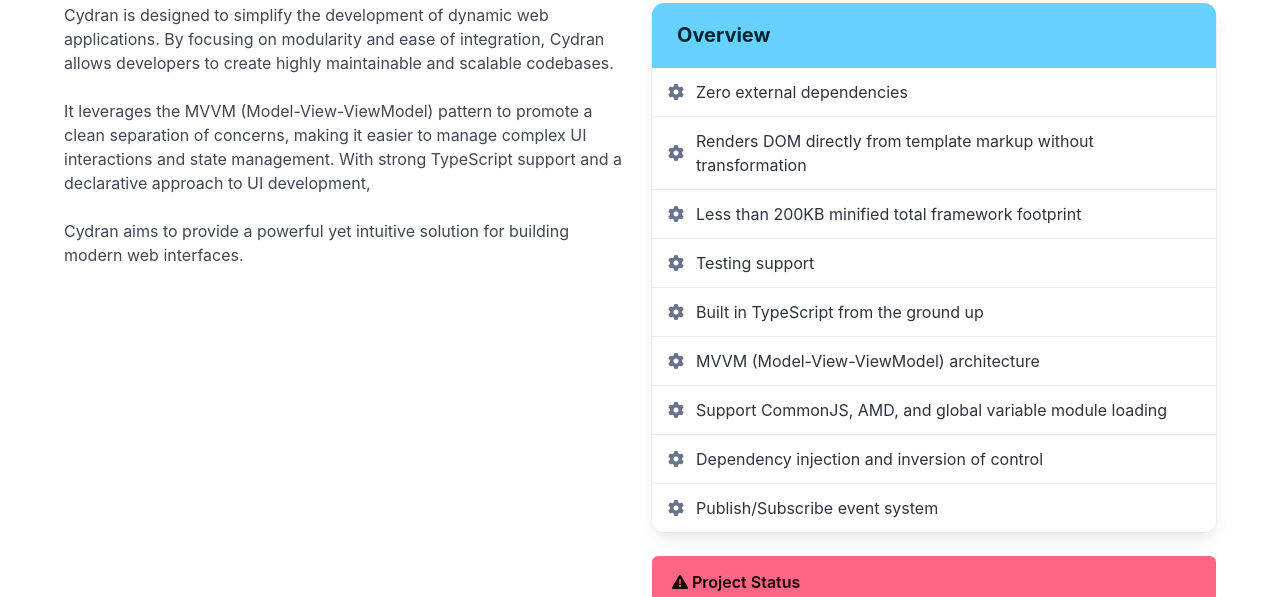
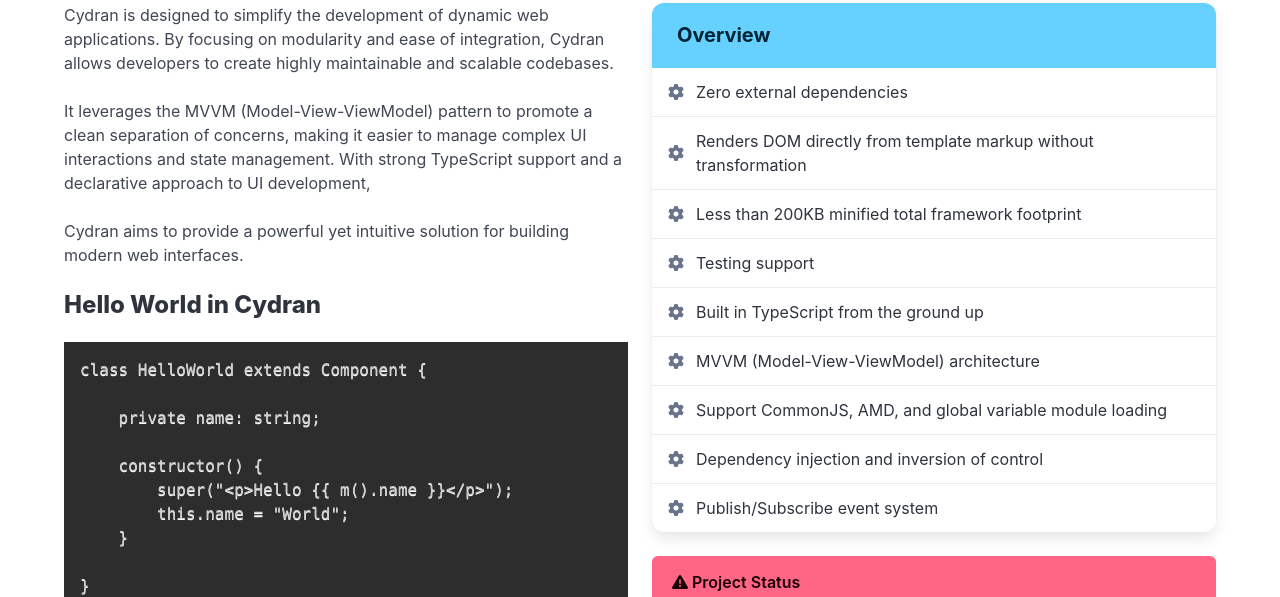
Before and after one commit to cydran/cydran.io-site, a plain HTML site: page index.html in a window 1280 px wide. Shown: the part 204-801 px from the top of the page. Drawn offline with nearby package versions, Linux system fonts and the light colour scheme.

Commit message:
Added code example

```diff
--- a/index.html
+++ b/index.html
@@ -6,7 +6,10 @@
 		<meta name="viewport" content="width=device-width, initial-scale=1">
 		<title>Cydran - An unobtrusive Javascript presentation framework</title>
 		<link rel="stylesheet" href="https://cdn.jsdelivr.net/npm/bulma@1.0.0/css/bulma.min.css">
+		<link rel="stylesheet" href="https://cdnjs.cloudflare.com/ajax/libs/prism/1.29.0/themes/prism.min.css">
+		<link rel="stylesheet" href="https://cdnjs.cloudflare.com/ajax/libs/prism/1.29.0/themes/prism-tomorrow.min.css">
 		<script src="https://kit.fontawesome.com/ce851e1004.js" crossorigin="anonymous"></script>
+		<script src="https://cdnjs.cloudflare.com/ajax/libs/prism/1.29.0/prism.min.js" crossorigin="anonymous"></script>
 	</head>
 
 	<body>
@@ -82,6 +85,19 @@
 						<p class="block">Cydran aims to provide a powerful yet intuitive solution for
 							building modern web interfaces.
 						</p>
+
+						<h2 class="title is-4">Hello World in Cydran</h2>
+
+						<pre><code class="language-typescript">class HelloWorld extends Component {
+
+	private name: string;
+
+	constructor() {
+		super("&lt;p&gt;Hello {{ m().name }}&lt;/p&gt;");
+		this.name = "World";
+	}
+
+}</code></pre>
 
 					</div>
 					<div class="column">
```
